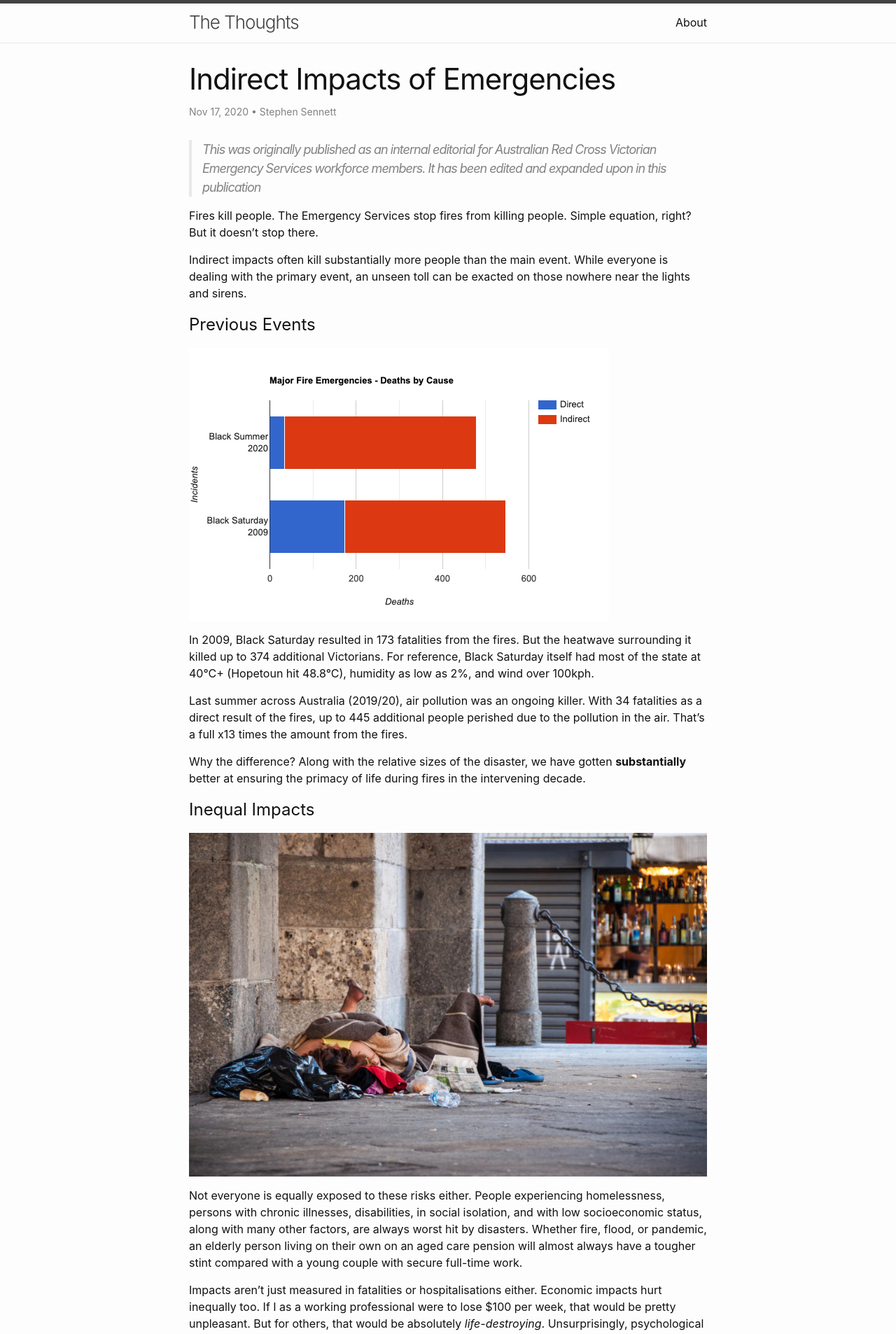
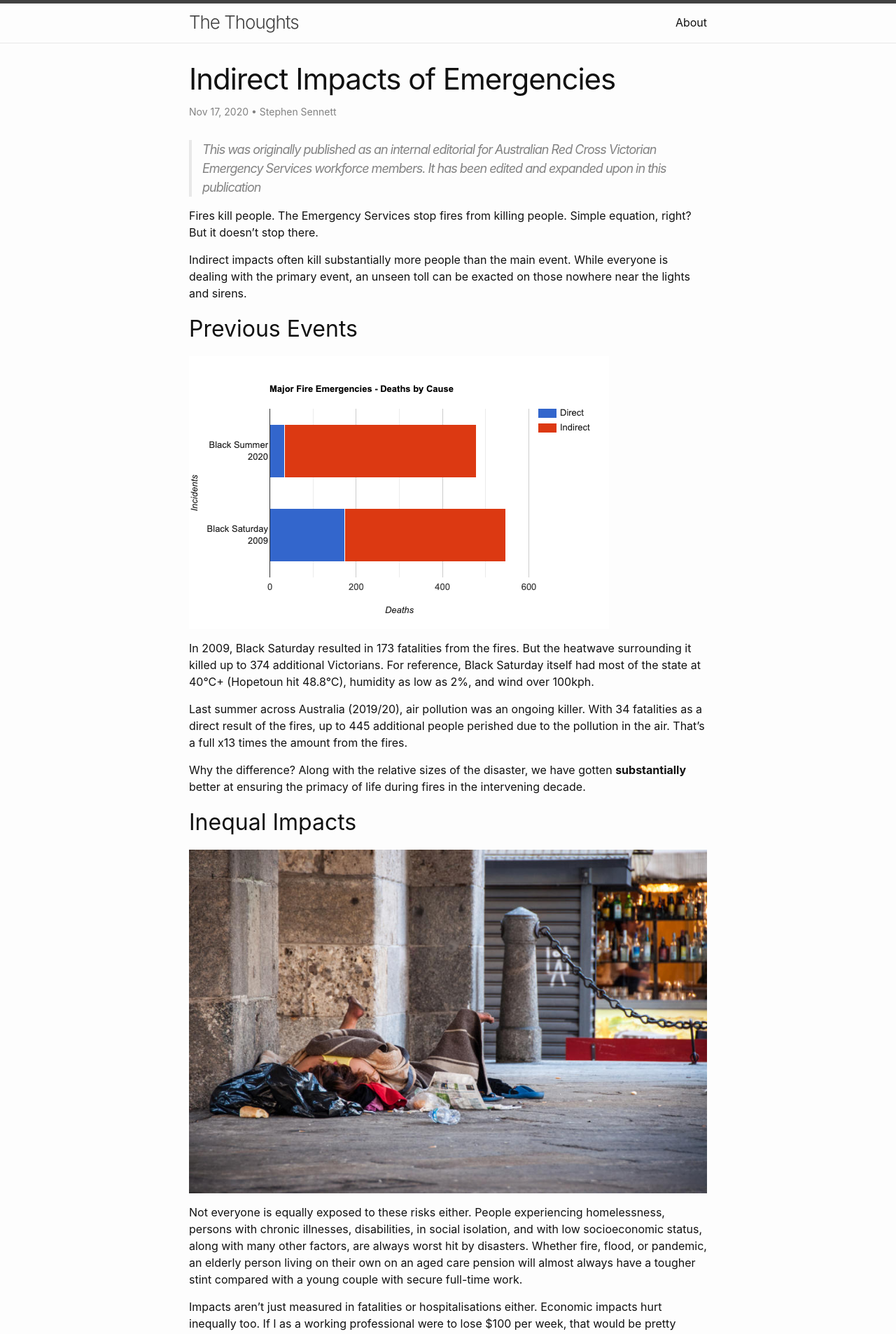
Before and after one commit to ssennettau/ssennettau.github.io, a Jekyll site: the page built from _posts/2020-11-18-indirect-impacts-of-emergencies.markdown, in a window 1280 px wide. Shown: the top 1906 px of the page at 70% size. Built offline with Jekyll 4.4.1, drawn with Linux system fonts in a browser that asks for light colours.

Commit message:
Minor style updates

```diff
--- a/_layouts/home.html
+++ b/_layouts/home.html
@@ -27,8 +27,6 @@
       </li>
       {%- endfor -%}
     </ul>
-
-    <p class="rss-subscribe">subscribe <a href="{{ "/feed.xml" | relative_url }}">via RSS</a></p>
   {%- endif -%}
 
 </div>
--- a/_sass/minima/_layout.scss
+++ b/_sass/minima/_layout.scss
@@ -229,24 +229,32 @@
 .post-content {
   margin-bottom: $spacing-unit;
 
-  h2 {
+  h1 {
     @include relative-font-size(2);
 
     @include media-query($on-laptop) {
-      @include relative-font-size(1.75);
+      @include relative-font-size(2);
+    }
+  }
+
+  h2 {
+    @include relative-font-size(1.5);
+
+    @include media-query($on-laptop) {
+      @include relative-font-size(1.5);
     }
   }
 
   h3 {
-    @include relative-font-size(1.625);
+    @include relative-font-size(1.25);
 
     @include media-query($on-laptop) {
-      @include relative-font-size(1.375);
+      @include relative-font-size(1.25);
     }
   }
 
   h4 {
-    @include relative-font-size(1.25);
+    @include relative-font-size(1.125);
 
     @include media-query($on-laptop) {
       @include relative-font-size(1.125);
```
